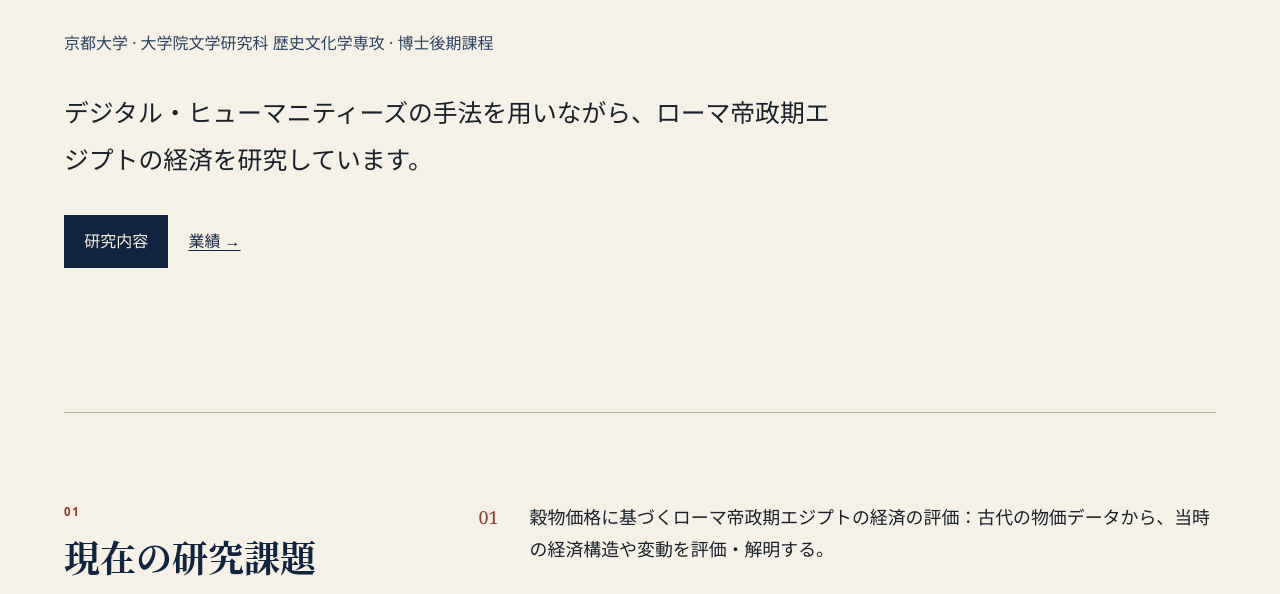
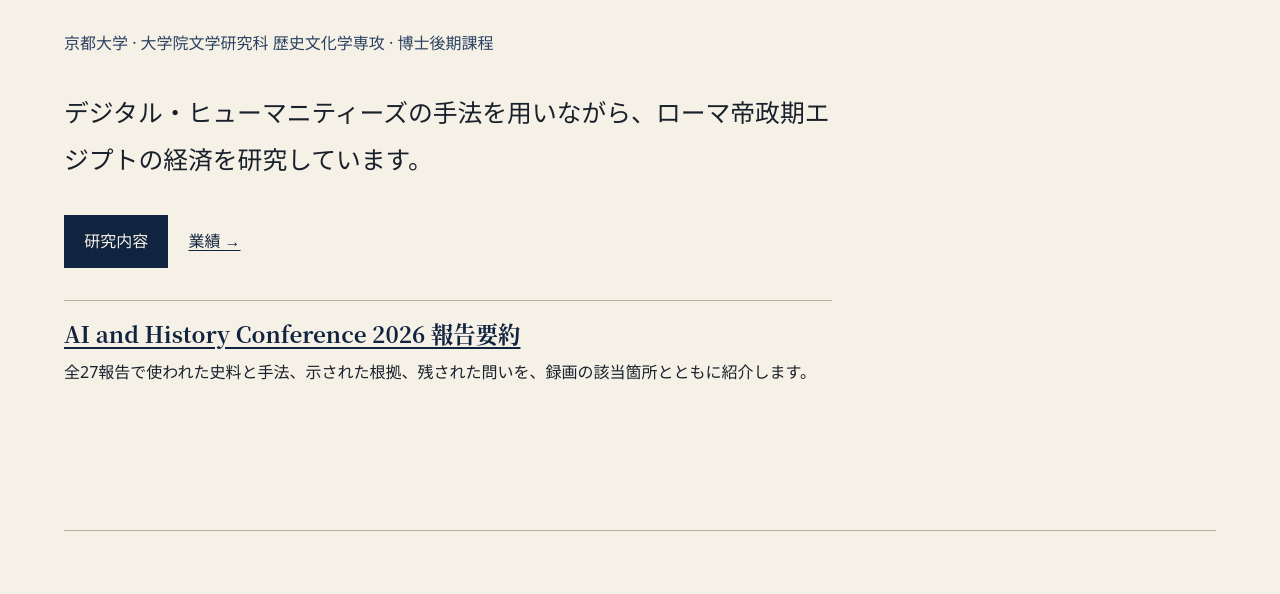
Before and after one commit to AncientRome220/AncientRome220.github.io, an Astro site: page / in a window 1280 px wide. Shown: the part 453-1047 px from the top of the page. Built offline with nearby package versions, Linux system fonts and the light colour scheme; Astro itself is replaced by a stand-in of ours.

Commit message:
Feature the conference guide on both homepages

```diff
--- a/src/components/ProfilePage.astro
+++ b/src/components/ProfilePage.astro
@@ -24,6 +24,8 @@ const externalProfiles = [
   ["GitHub", profile.identity.public_identifiers.github_url]
 ];
 const pageTitle = msg.titles[page];
+const guideUrl = locale === "ja" ? "/notes/ai-history-2026/" : "/en/notes/ai-history-2026/";
+const guideTitle = locale === "ja" ? "AI and History Conference 2026 報告要約" : "A Reader’s Guide to the AI and History Conference 2026";
 ---
 
 <BaseLayout {locale} {page}>
@@ -38,6 +40,12 @@ const pageTitle = msg.titles[page];
         <div class="hero-actions">
           <a class="button" href={pageRoutes[locale].research}>{msg.nav.research}</a>
           <a class="text-link" href={pageRoutes[locale].publications}>{msg.nav.publications} →</a>
+        </div>
+        <div class="guide-feature">
+          <h2><a href={guideUrl}>{guideTitle}</a></h2>
+          <p>{locale === "ja"
+            ? "全27報告で使われた史料と手法、示された根拠、残された問いを、録画の該当箇所とともに紹介します。"
+            : "Explore the sources, methods, evidence, and open questions across 27 sessions, with links to the relevant moments in each recording."}</p>
         </div>
       </section>
 
@@ -115,9 +123,7 @@ const pageTitle = msg.titles[page];
       <header class="page-heading ruled-section"><p class="eyebrow">Activities</p><h1>{pageTitle}</h1></header>
       <section class="section-grid ruled-section" aria-labelledby="conference-notes">
         <h2 id="conference-notes">{locale === "ja" ? "研究ノート" : "Research notes"}</h2>
-        <p><a href={locale === "ja" ? "/notes/ai-history-2026/" : "/en/notes/ai-history-2026/"}>
-          {locale === "ja" ? "AI and History Conference 2026 報告要約" : "A Reader’s Guide to the AI and History Conference 2026"}
-        </a></p>
+        <p><a href={guideUrl}>{guideTitle}</a></p>
       </section>
       <section class="section-grid ruled-section" aria-labelledby="presentations-title">
         <div><p class="section-number">01</p><h2 id="presentations-title">{msg.presentations}</h2></div>
--- a/src/styles/global.css
+++ b/src/styles/global.css
@@ -41,6 +41,9 @@ nav a[aria-current="page"] { border-bottom: .14rem solid var(--accent); }
 main { min-height: 70vh; }
 .ruled-section { padding-block: clamp(3rem, 7vw, 6rem); border-bottom: 1px solid var(--rule); }
 .hero { padding-block: clamp(4.5rem, 12vw, 9rem); }
+.guide-feature { max-width: 48rem; margin-top: 2rem; padding-top: 1rem; border-top: 1px solid var(--rule); }
+.guide-feature h2 { margin: 0 0 .5rem; font-size: clamp(1.1rem, 2vw, 1.4rem); line-height: 1.5; }
+.guide-feature p { margin: 0; }
 .eyebrow, .section-number, .record-type { color: var(--accent); font-size: .72rem; font-weight: 700; letter-spacing: .15em; text-transform: uppercase; }
 .name-secondary { color: var(--navy-soft); font-family: Georgia, serif; font-size: 1.15rem; letter-spacing: .08em; }
 .affiliation { max-width: 50rem; margin-top: 2rem; color: var(--navy-soft); }
```
